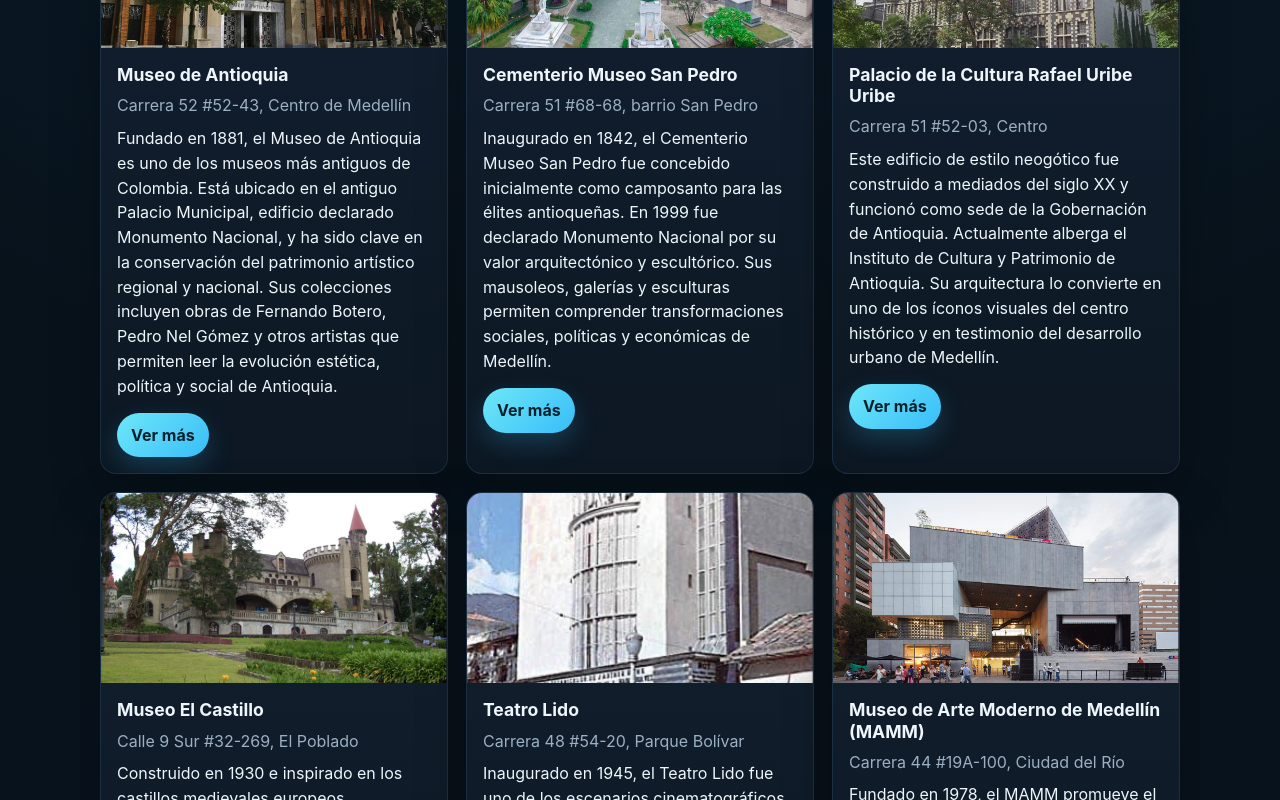
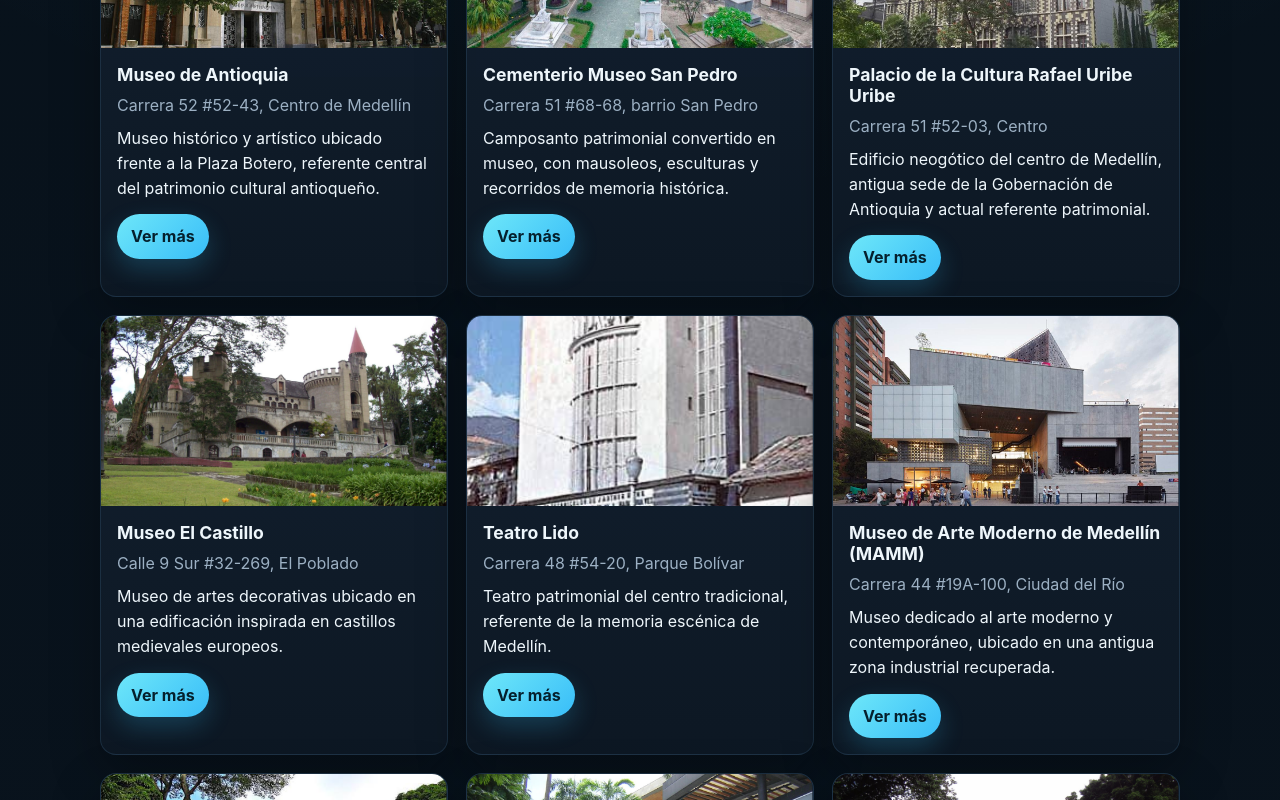
Before and after one commit to Svasquezs1-EAFIT/MUSEO-MEDELLIN, a React (Vite) app: page / in a window 1280 px wide. Shown: the part 980-1780 px from the top of the page. Built offline with nearby package versions, Linux system fonts and the light colour scheme.

Commit message:
fix(cards): muestra descripción breve en tarjetas

```diff
--- a/src/components/SiteCard.jsx
+++ b/src/components/SiteCard.jsx
@@ -1,14 +1,25 @@
 import { Link } from 'react-router-dom'
 
 export default function SiteCard({ sitio }) {
+  const resumen = sitio.descripcionBreve || sitio.descripcion
+
   return (
     <article className="card">
-      <img src={sitio.imagen} alt={sitio.nombre} onError={(e)=>{e.currentTarget.src='/images/placeholder.jpg'}} />
+      <img
+        src={sitio.imagen}
+        alt={sitio.nombre}
+        onError={(e) => {
+          e.currentTarget.src = '/images/placeholder.svg'
+        }}
+      />
+
       <div className="card-body">
         <h3>{sitio.nombre}</h3>
         <p className="muted">{sitio.direccion}</p>
-        <p>{sitio.descripcion}</p>
-        <Link className="btn" to={`/lugar/${sitio.id}`}>Ver más</Link>
+        <p className="card-description">{resumen}</p>
+        <Link className="btn" to={`/lugar/${sitio.id}`}>
+          Ver más
+        </Link>
       </div>
     </article>
   )
--- a/src/styles.css
+++ b/src/styles.css
@@ -547,3 +547,12 @@ a:focus-visible {
     height: 58px;
   }
 }
+
+/* DESCRIPCIÓN EN CARD */
+.card-description {
+  display: -webkit-box;
+  overflow: hidden;
+  line-clamp: 3;
+  -webkit-line-clamp: 3;
+  -webkit-box-orient: vertical;
+}
```
